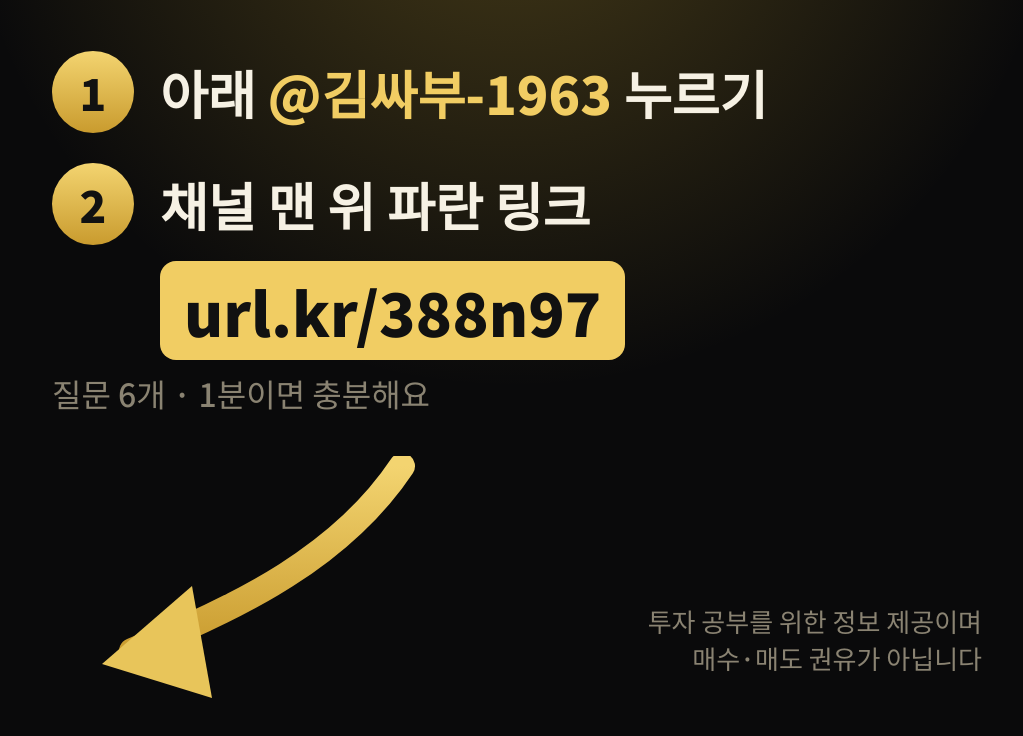
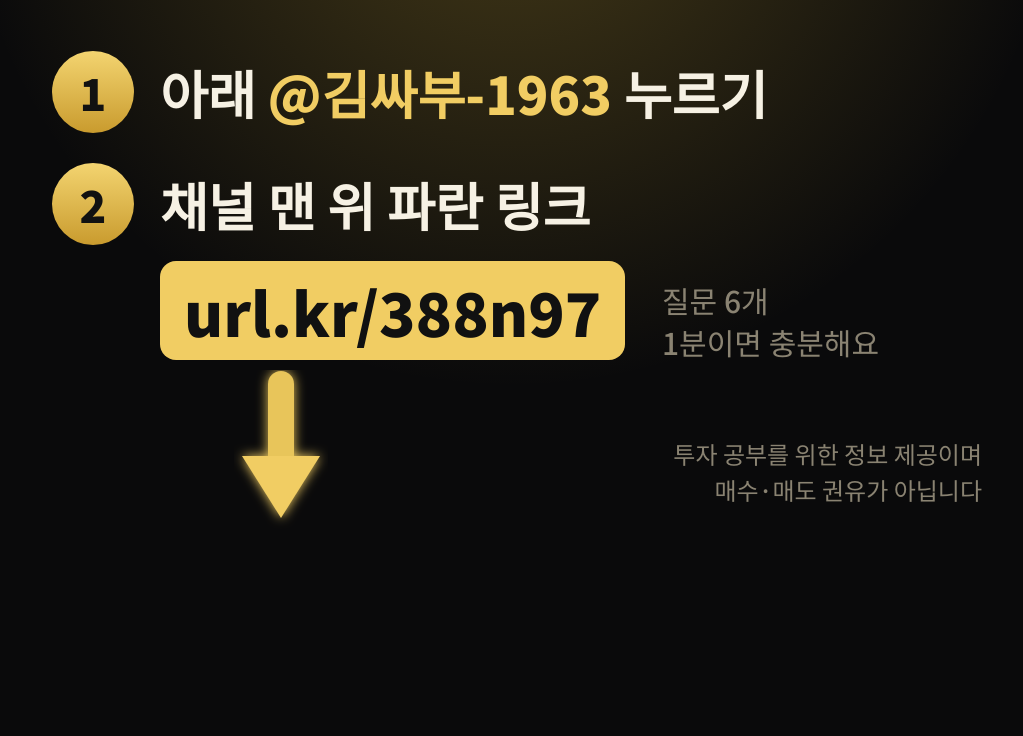
Before and after one commit to johnkim3016/kimssabu, a plain HTML site: page hook/end_shorts.html in a window 1280 px wide. Shown: the part 1184-1920 px from the top of the page, without its empty margins (28-1051 px from the left). Drawn offline with Linux system fonts and the light colour scheme.

Commit message:
쇼츠 엔딩 화살표 실측 위치로 수정

```diff
--- a/hook/end_shorts.html
+++ b/hook/end_shorts.html
@@ -46,12 +46,16 @@ body{width:1080px;height:1920px}
   <div class="step" style="font-size:52px;margin-bottom:30px"><span class="num" style="width:82px;height:82px;font-size:44px;margin-right:26px">1</span><span>아래 <span class="gold">@김싸부-1963</span> 누르기</span></div>
   <div class="step" style="font-size:52px;margin-bottom:22px"><span class="num" style="width:82px;height:82px;font-size:44px;margin-right:26px">2</span><span>채널 맨 위 파란 링크</span></div>
   <div style="margin-left:108px"><span class="url" style="font-size:60px;padding:6px 24px">url.kr/388n97</span></div>
-  <p class="small" style="font-size:32px;margin-top:16px">질문 6개 · 1분이면 충분해요</p>
+  <p class="small" style="position:absolute;left:610px;top:228px;font-size:30px;line-height:1.4">질문 6개<br>1분이면 충분해요</p>
 </div>
-<svg style="position:absolute;left:70px;top:1640px" width="420" height="270" viewBox="0 0 420 270">
-  <defs><linearGradient id="g" x1="0" x2="0" y1="0" y2="1"><stop offset="0" stop-color="#f3d470"/><stop offset="1" stop-color="#c99b2e"/></linearGradient></defs>
-  <path d="M360 10 C 300 100, 200 150, 90 195" stroke="url(#g)" stroke-width="26" fill="none" stroke-linecap="round"/>
-  <path d="M60 208 L150 130 L170 242 Z" fill="#e8c55a"/>
+<svg style="position:absolute;left:0;top:0" width="1080" height="1920" viewBox="0 0 1080 1920">
+  <defs><linearGradient id="g" x1="0" x2="0" y1="0" y2="1"><stop offset="0" stop-color="#f3d470"/><stop offset="1" stop-color="#c99b2e"/></linearGradient>
+  <filter id="gl"><feGaussianBlur stdDeviation="6" result="b"/><feMerge><feMergeNode in="b"/><feMergeNode in="SourceGraphic"/></feMerge></filter></defs>
+  <!-- 화살표 끝 (309,1702): 모바일 채널 이름 줄(y≈1712) 바로 위. PC 채널 이름 줄은 y≈1810(같은 x) -->
+  <g filter="url(#gl)">
+    <path d="M309 1568 L309 1650" stroke="#e8c55a" stroke-width="26" fill="none" stroke-linecap="round"/>
+    <path d="M309 1702 L270 1640 L348 1640 Z" fill="#f1cd63"/>
+  </g>
 </svg>
-<p class="small" style="position:absolute;right:70px;bottom:60px;font-size:26px;text-align:right">투자 공부를 위한 정보 제공이며<br>매수·매도 권유가 아닙니다</p>
+<p class="small" style="position:absolute;right:70px;top:1620px;font-size:24px;text-align:right;line-height:1.5">투자 공부를 위한 정보 제공이며<br>매수·매도 권유가 아닙니다</p>
 </body></html>
```
Also changed, not shown: hook/end_shorts.png, 1 other file.
